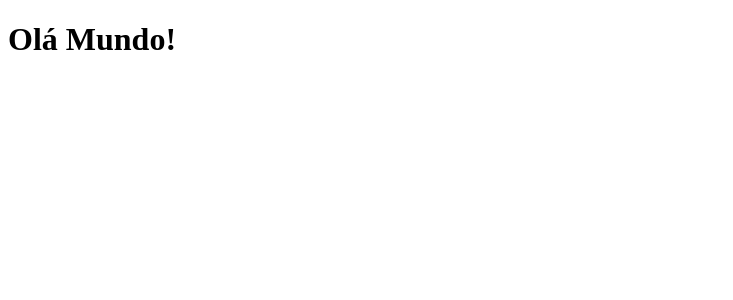
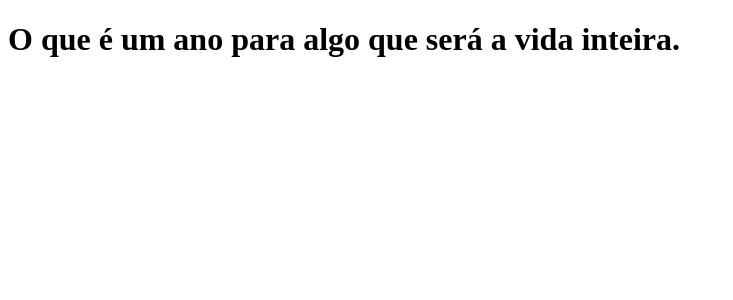
Before and after one commit to manguima/clone-tabnews, a Next.js app: page / in a window 1280 px wide. Shown: the top 300 px of the page, without its empty margins (0-733 px from the left). Built offline with nearby package versions, Linux system fonts and the light colour scheme.

Commit message:
Frase editada

```diff
--- a/pages/index.js
+++ b/pages/index.js
@@ -1,5 +1,5 @@
 function Home() {
-  return <h1>Olá Mundo!</h1>;
+  return <h1>O que é um ano para algo que será a vida inteira.</h1>;
 }
 
 export default Home;
```
